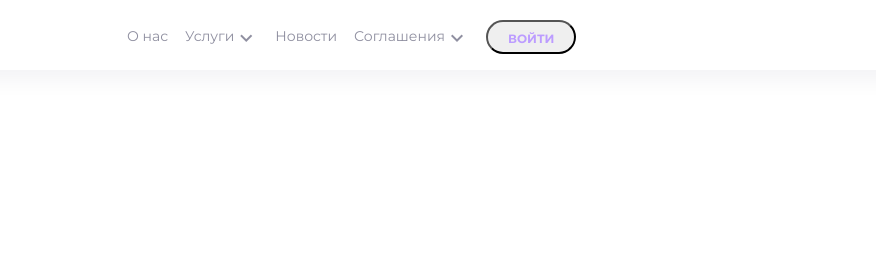
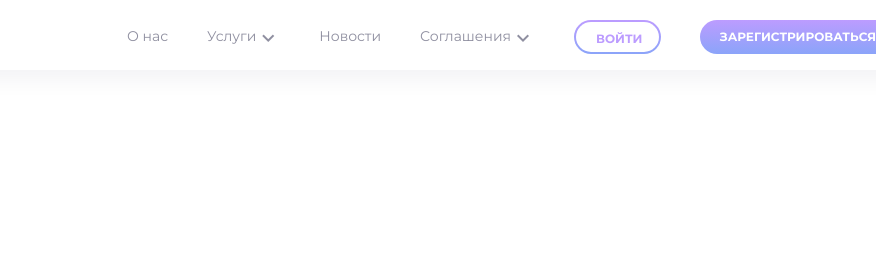
Before and after one commit to YuliaKobzeva/Hotel, a website built with webpack: page src/index.pug in a window 1280 px wide. Shown: the top 280 px of the page, 404-1280 px from the left. Built offline with nearby package versions, Linux system fonts and the light colour scheme.

Commit message:
buttons in header in process

```diff
--- /dev/null
+++ b/src/components/button-gradient.pug
@@ -0,0 +1,2 @@
+mixin button-gradient(text)
+  button.button-registration=text
--- /dev/null
+++ b/src/components/button-ligth.pug
@@ -0,0 +1,4 @@
+mixin button-light(text)
+    button(class="button")
+      .button-container
+      .button-text=text
--- a/src/components/buttons.pug
+++ /dev/null
@@ -1,3 +0,0 @@
-mixin button-light(text)
-  .button-container
-    button(class="button")=text
--- a/src/components/header.pug
+++ b/src/components/header.pug
@@ -11,5 +11,7 @@ header
     +link('', 'Услуги', `${icon}`)
     +link('','Новости')
     +link('','Соглашения', `${icon}`)
-    include buttons.pug
+    include button-ligth.pug
     +button-light('Войти')
+    include button-gradient.pug
+    +button-gradient('зарегистрироваться')
--- a/src/scss/style.scss
+++ b/src/scss/style.scss
@@ -15,7 +15,7 @@ header {
   display: flex;
   justify-content: space-between;
   align-items: center;
-  width: 446px;
+  width: 769px;
   height: 21px;
   left: 531px;
   top: 26px;
@@ -39,7 +39,6 @@ header {
 }
 
 .material-icons {
-
   width: 24px;
   height: 21px;
   left: 643px;
@@ -52,20 +51,62 @@ header {
   color: rgba(31, 32, 65, 0.5);
 }
 
-.button-container {
+.button {
+  position: relative;
   width: 87px;
   height: 34px;
-  margin-top: 18px;
-  margin-bottom: 18px;
-  display: flex;
+  padding: 2px;
+
+  border-radius: 22px;
+  border: transparent;
+  background: linear-gradient(180deg, #BC9CFF 0%, #8BA4F9 100%);
+
+}
+
+.button-container {
+  position: absolute;
+  left: -2px;
+
+
+  z-index: 0;
+  width: 100%;
+  height: 100%;
+
 
 
 }
 
-.button {
-  padding: 9px 20px 10px 20px;
+.button-text {
+  padding: 9px 20px 6px 20px;
+  font-family: Montserrat;
+  font-style: normal;
+  font-weight: bold;
+  font-size: 12px;
+  line-height: 15px;
+  text-align: center;
+  /* identical to box height */
+
+  text-transform: uppercase;
+
+  /* Primary Color */
+
+  color: #BC9CFF;
+  background-color: white;
   border-radius: 22px;
-  font-family: "Montserrat";
+
+}
+
+.button-registration {
+  width: 196px;
+  height: 34px;
+  left: 1104px;
+  top: 18px;
+
+  border-radius: 22px;
+  border:inherit;
+  background: linear-gradient(180deg, #BC9CFF 0%, #8BA4F9 100%);
+
+  font-family: Montserrat;
   font-style: normal;
   font-weight: bold;
   font-size: 12px;
@@ -74,7 +115,6 @@ header {
 
   text-transform: uppercase;
 
-/* Primary Color */
+color: #FFFFFF;
 
-  color: #BC9CFF;
 }
```
Also changed, not shown: dist/index.html, 12 other files.
